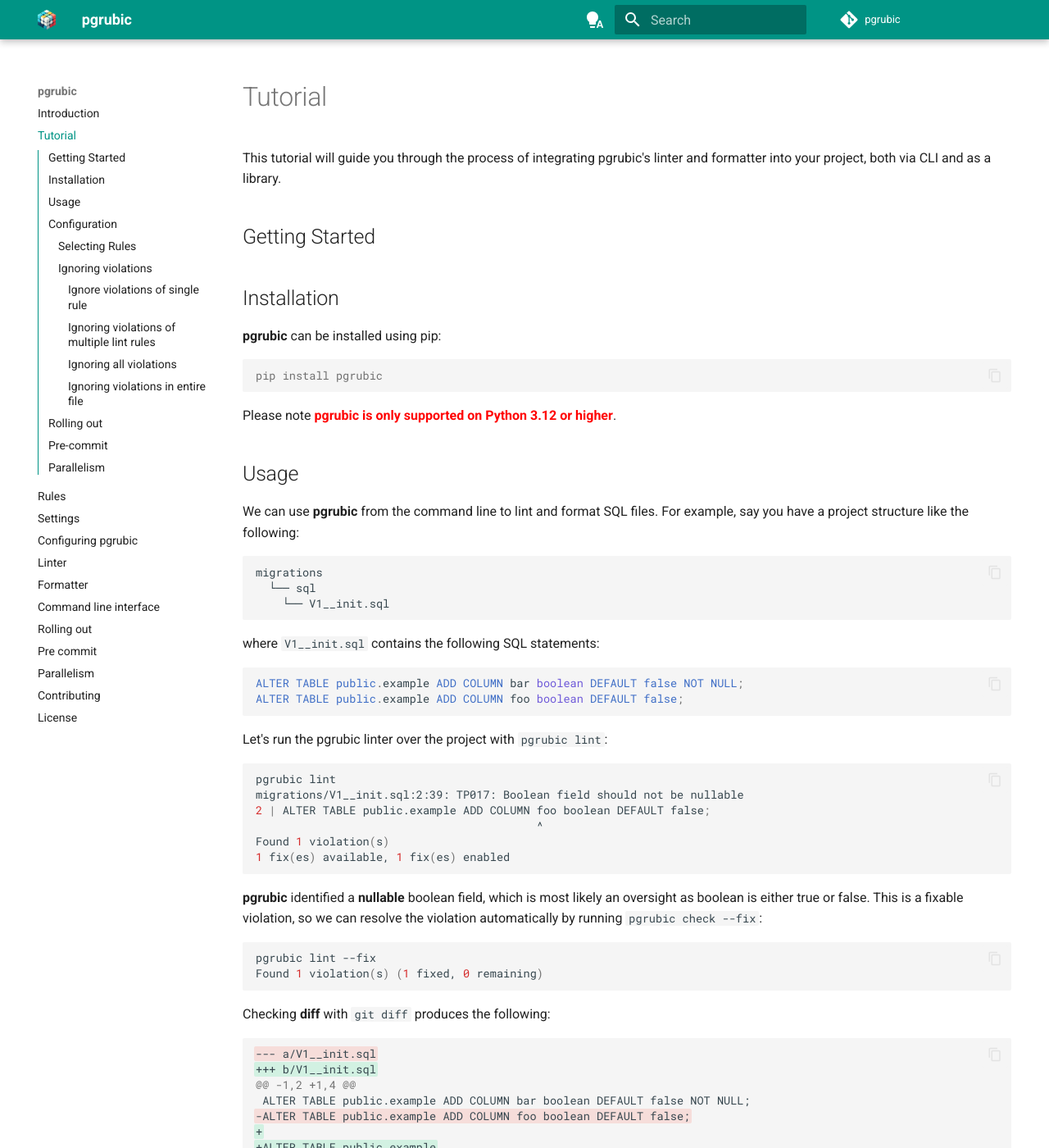
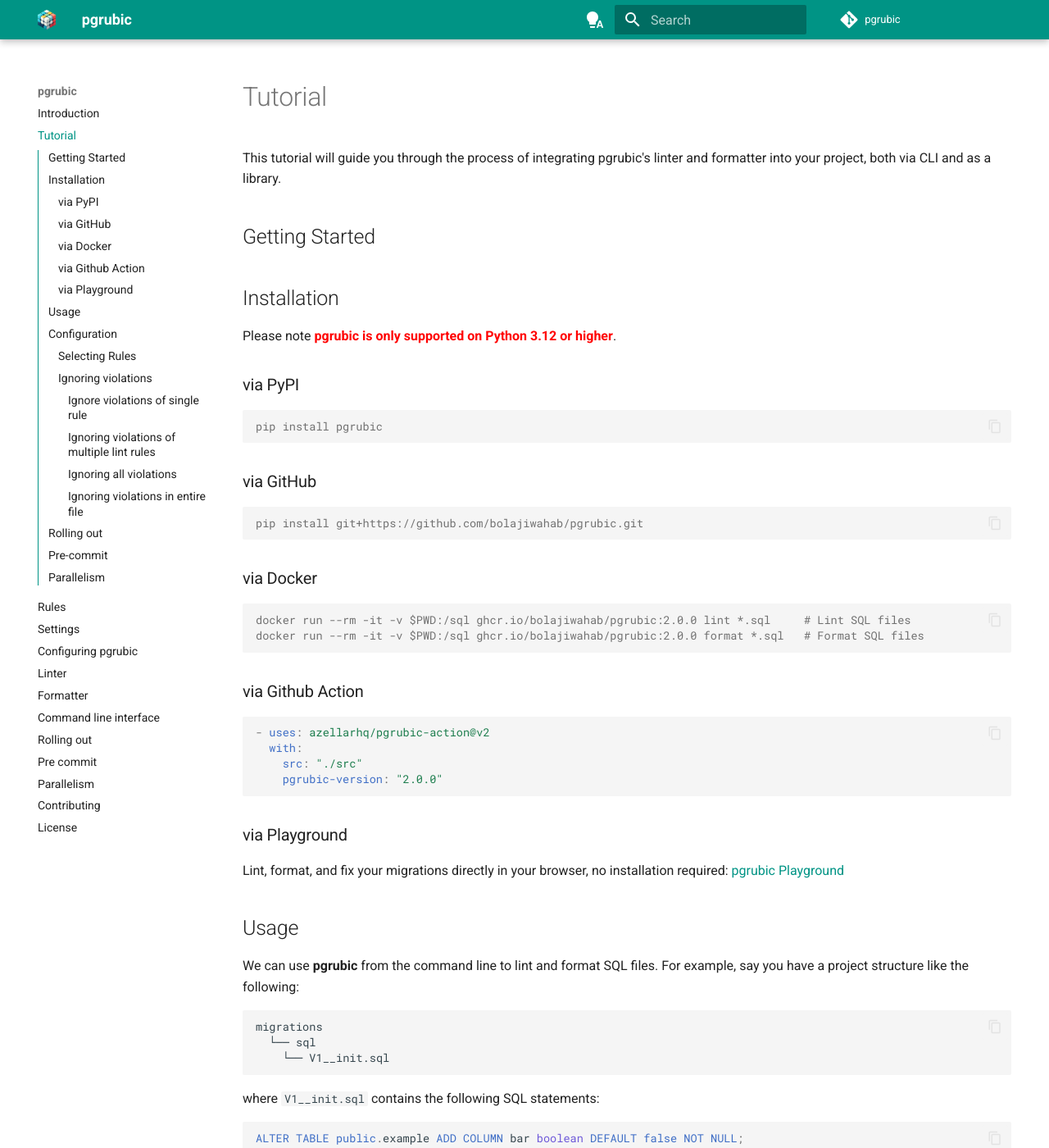
Before and after one commit to bolajiwahab/pgrubic, an MkDocs documentation site: the page built from docs/docs/tutorial.md, in a window 1280 px wide and 1400 px high. Shown: the whole window at 82% size. Built offline with MkDocs 1.6.1 and Material for MkDocs 9.7.7, drawn with Linux system fonts in a browser that asks for light colours; comment, search, counter and statistics services are not loaded.

Commit message:
docs: document other installation options

````diff
--- a/docs/docs/tutorial.md
+++ b/docs/docs/tutorial.md
@@ -6,13 +6,39 @@
 
 ## Installation
 
-**pgrubic** can be installed using pip:
+Please note **<span style="color:red">pgrubic is only supported on Python 3.12 or higher</span>**.
+
+### via PyPI
 
 ```console
 pip install pgrubic
 ```
 
-Please note **<span style="color:red">pgrubic is only supported on Python 3.12 or higher</span>**.
+### via GitHub
+
+```console
+pip install git+https://github.com/bolajiwahab/pgrubic.git
+```
+
+### via Docker
+
+```console
+docker run --rm -it -v $PWD:/sql ghcr.io/bolajiwahab/pgrubic:2.0.0 lint *.sql     # Lint SQL files
+docker run --rm -it -v $PWD:/sql ghcr.io/bolajiwahab/pgrubic:2.0.0 format *.sql   # Format SQL files
+```
+
+### via Github Action
+
+```yaml
+- uses: azellarhq/pgrubic-action@v2
+  with:
+    src: "./src"
+    pgrubic-version: "2.0.0"
+```
+
+### via Playground
+
+Lint, format, and fix your migrations directly in your browser, no installation required: [pgrubic Playground](https://pgrubic.azellar.com/)
 
 ## Usage
 
--- a/pyproject.toml
+++ b/pyproject.toml
@@ -16,7 +16,11 @@
 breaking_change_exclamation_in_title = true
 version_files = [
     "README.md:rev",
+    "README.md:ghcr.io",
+    "README.md:pgrubic-version",
     "docs/docs/tutorial.md:rev",
+    "docs/docs/tutorial.md:ghcr.io",
+    "docs/docs/tutorial.md:pgrubic-version",
 ]
 
 [project]
````
Also changed, not shown: README.md.
